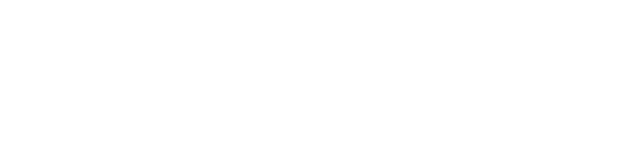
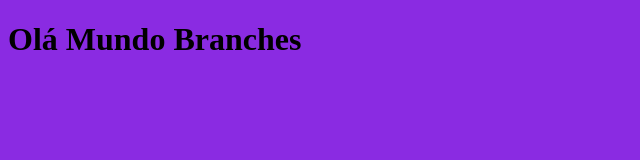
Before and after one commit to Nostradamus-Erik/AulaBranches, a plain HTML site: page index.html in a window 1280 px wide. Shown: the whole page, without its empty margins (0-640 px from the left). Drawn offline with Linux system fonts and the light colour scheme.

Commit message:
Estilizei

```diff
--- a/index.html
+++ b/index.html
@@ -4,8 +4,9 @@
     <meta charset="UTF-8">
     <meta name="viewport" content="width=device-width, initial-scale=1.0">
     <title>Document</title>
+    <link rel="stylesheet" href="style.css">
 </head>
 <body>
-
+    <h1>Olá Mundo Branches</h1>
 </body>
 </html>
--- /dev/null
+++ b/style.css
@@ -0,0 +1,3 @@
+body{
+    background-color: blueviolet;
+}
```
